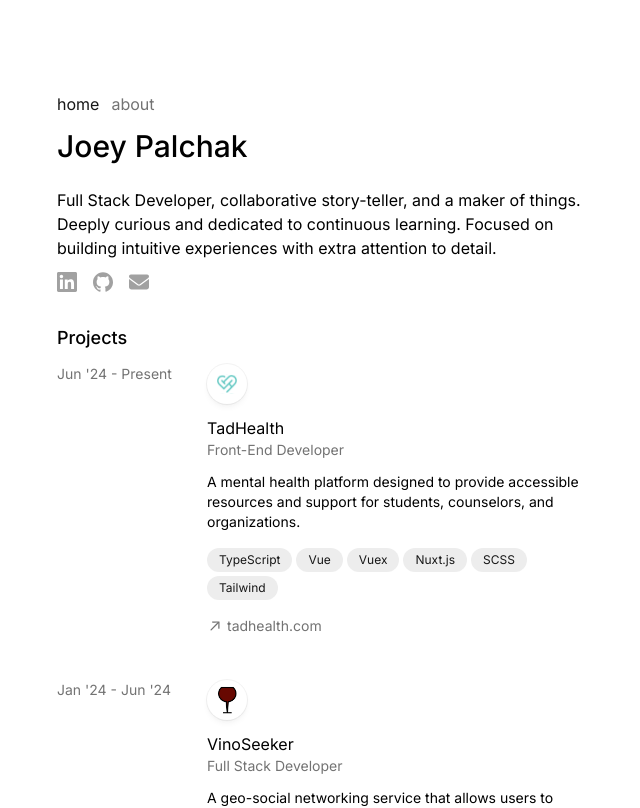
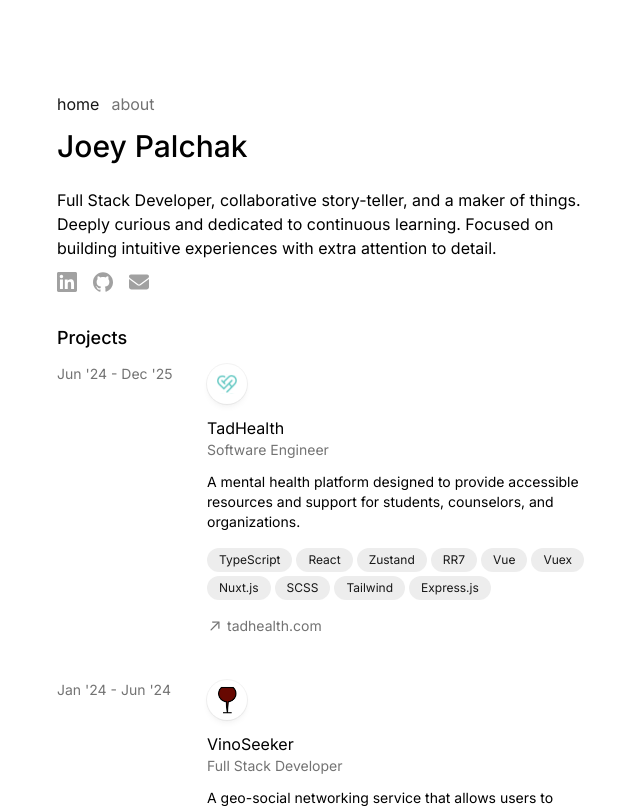
Before and after one commit to jfpalchak/palchak.io, a Next.js app: page / in a window 1280 px wide. Shown: the top 808 px of the page, without its empty margins (307-947 px from the left). Built offline with nearby package versions, Linux system fonts and the light colour scheme.

Commit message:
update latest project dates

```diff
--- a/src/data/projects.ts
+++ b/src/data/projects.ts
@@ -15,15 +15,19 @@ export interface Project {
 export const PROJECTS: Project[] = [
   {
     name: 'TadHealth',
-    role: 'Front-End Developer',
-    status: 'Jun \'24 - Present',
+    role: 'Software Engineer',
+    status: 'Jun \'24 - Dec \'25',
     stack: [
       'TypeScript',
+      'React',
+      'Zustand',
+      'RR7',
       'Vue',
       'Vuex',
       'Nuxt.js',
       'SCSS',
       'Tailwind',
+      'Express.js',
     ],
     description:
       'A mental health platform designed to provide accessible resources and support for students, counselors, and organizations.',
```
